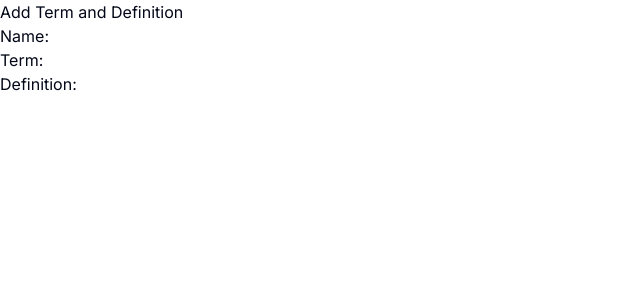
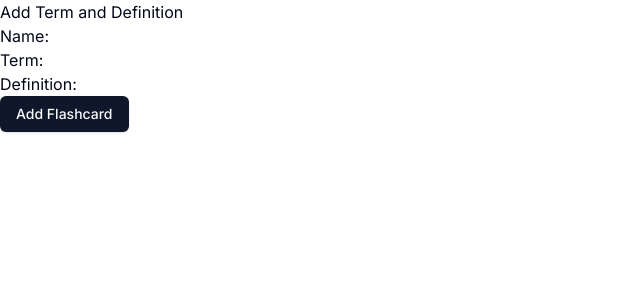
Before and after one commit to maarao/vidlet, a Next.js app: page /create in a window 1280 px wide. Shown: the top 300 px of the page, without its empty margins (0-640 px from the left). Built offline with nearby package versions, Linux system fonts and the light colour scheme.

Commit message:
Feat: Added button to add flashcard to the flashcard set

```diff
--- a/app/create/page.tsx
+++ b/app/create/page.tsx
@@ -28,7 +28,7 @@ const Create = () => {
         setFlashcards({...flashcards, name: name});
     }
 
-    const addCard = () => {
+    const addFlashcard = () => {
         setFlashcards({...flashcards, cards: [...flashcards.cards, {term: term, definition: definition}]});
     }
 
@@ -53,6 +53,7 @@ const Create = () => {
                     <input type="text" value={definition} onChange={(e) => {setDefinition(e.target.value)}} />
                 </label>
             </div>
+            <Button onClick={addFlashcard}>Add Flashcard</Button>
         </div>
     )
 }
```
